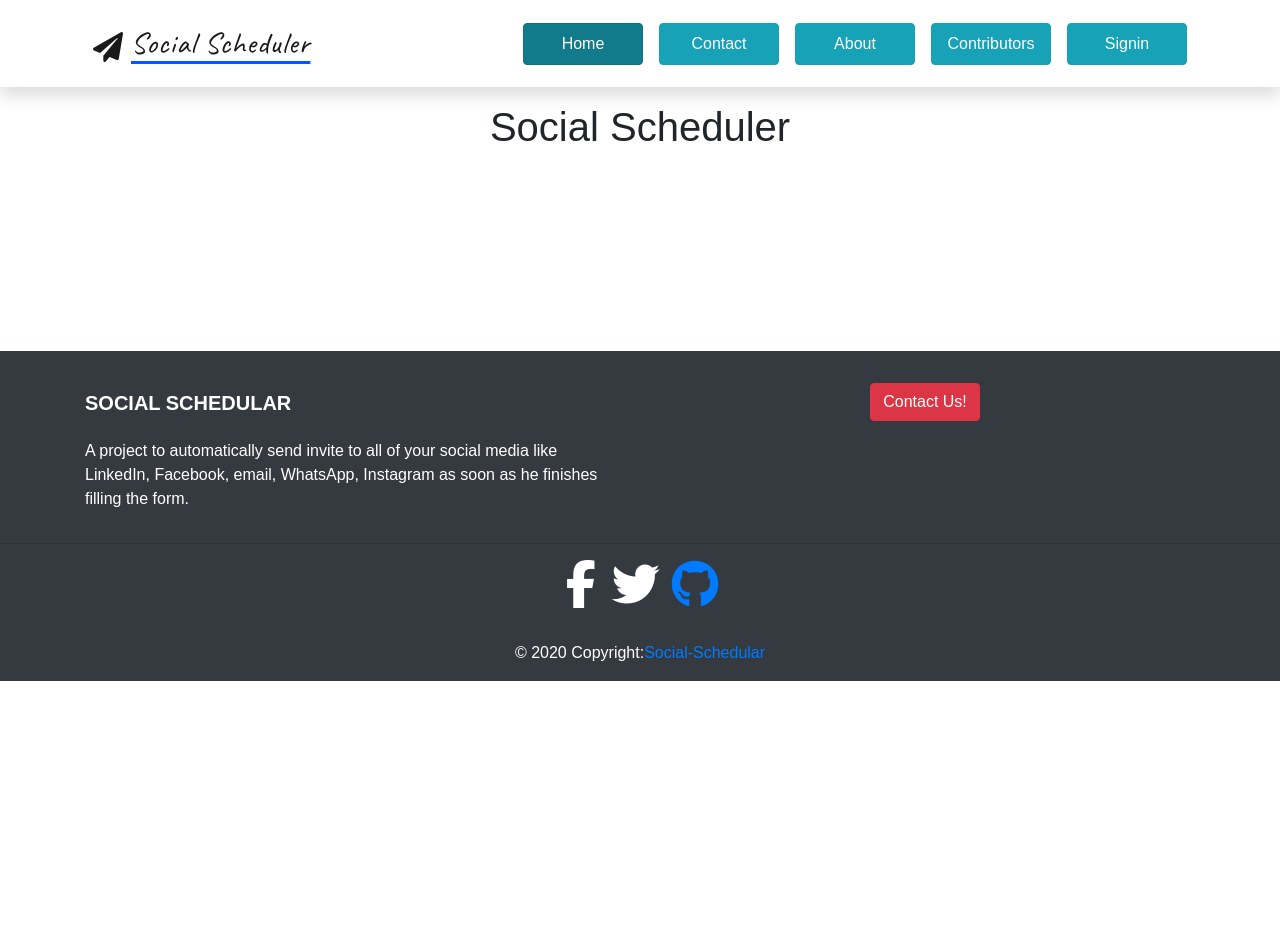
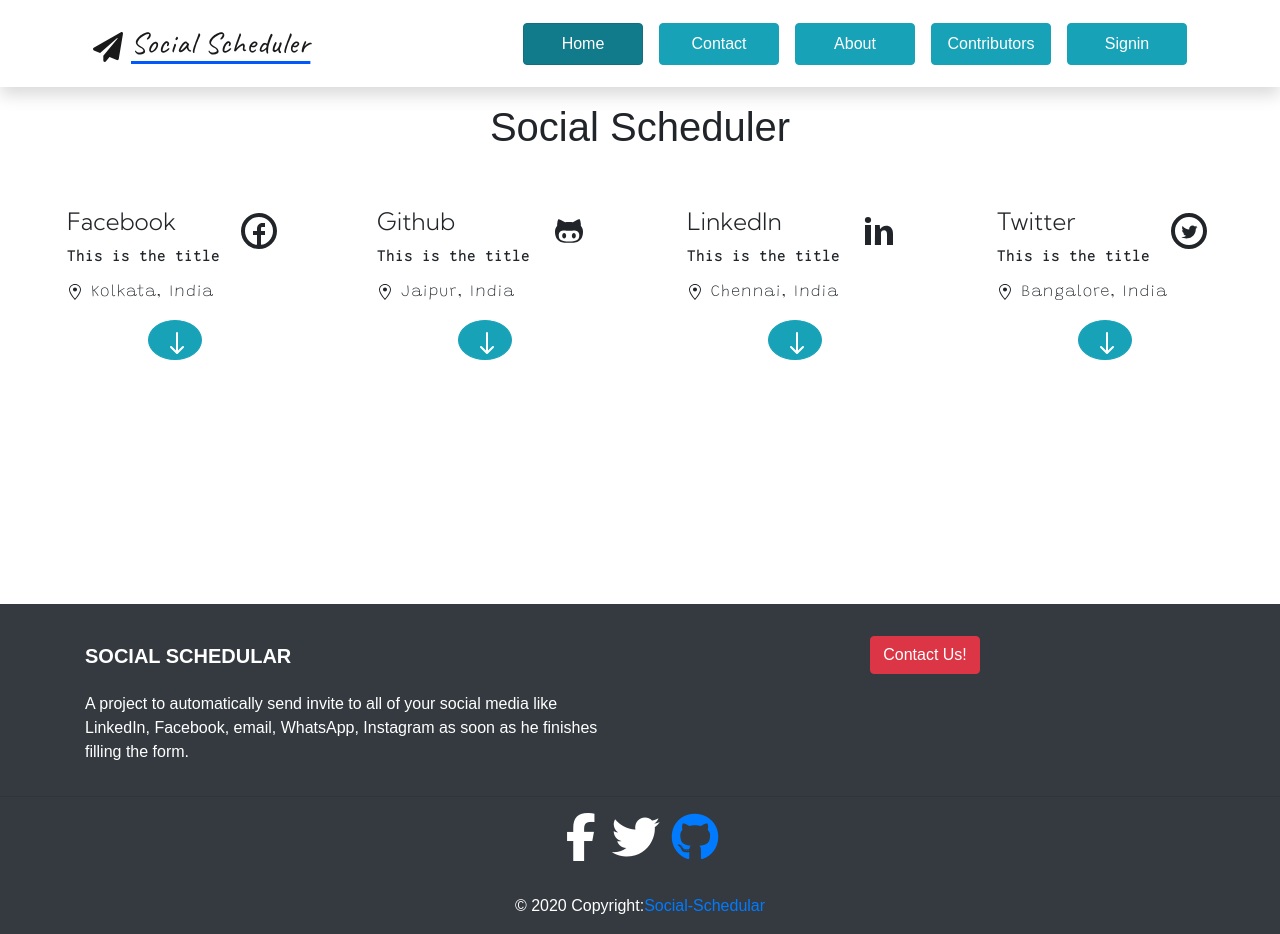
Before and after one commit to anushbhatia/Social-Scheduler, a React (Create React App) app: page / in a window 1280 px wide. Before the commit the page ends 800 px from the top, so only its background shows below. Built offline with nearby package versions, Linux system fonts and the light colour scheme.

Commit message:
Social Media cards created

```diff
--- a/src/App.css
+++ b/src/App.css
@@ -1,4 +1,5 @@
 @import url('https://fonts.googleapis.com/css2?family=Karla&family=Caveat&display=swap');
+@import url('https://fonts.googleapis.com/css2?family=Grandstander:wght@100&family=Inconsolata:wght@300&family=Kumbh+Sans:wght@300&family=Source+Code+Pro:wght@300&display=swap');
 
 .contact-label {
     font-family: "Karla", sans-serif;
@@ -22,3 +23,73 @@
     text-underline-position: under;
     text-decoration-color: rgb(1, 88, 251);
 }
+
+.card-row {
+    margin: 20px;
+    display : flex;
+    flex-direction: row;
+    justify-content: space-around;
+    flex-flow: wrap;
+}
+
+.cards {
+    width : 20%;
+    background: #fff;
+    margin-bottom : 50px;
+    transition : 0.3s;
+    margin: 20px 5px 20px 5px;
+
+    border-radius: 10px;
+    padding: 6px
+}
+
+.cards:hover {
+    transform: scale(1.05);
+    box-shadow: 0 0 40px -10px;
+}
+
+@media screen and (max-width : 1000px)
+{
+    .cards {
+        width : 40%;
+    }
+}
+
+
+@media screen and (max-width : 500px)
+{
+
+    .cards {
+        width : 100%;
+    }
+}
+
+.card-description {
+    max-height : 0px;
+    overflow-y: hidden;
+    font-family: "Kumbh Sans", sans-serif;
+    letter-spacing: 1px;
+    transition : all 0.1s ease-in-out;
+}
+
+.card-button {
+    height : 40px;
+    width : 40px;
+    padding-right: 40px;
+    transition : all 0.2s ease;
+}
+
+.card-heading {
+    font-family: "Kumbh Sans", sans-serif;
+}
+
+.card-location {
+    font-family : "Grandstander", cursive;
+    letter-spacing: 1px;
+}
+
+.card-title{
+    font-family: "Inconsolata", monospace;
+    font-weight: 650;
+    letter-spacing: 1px;
+}
--- a/src/components/LandingPage.jsx
+++ b/src/components/LandingPage.jsx
@@ -1,5 +1,6 @@
 import React from 'react'
 import styled from 'styled-components';
+import SocialCards from "./SocialCard";
 
 function LandingPage() {
     return (
@@ -8,6 +9,9 @@ function LandingPage() {
                 <h1 className="text-center">
                     Social Scheduler
                 </h1>
+
+                <SocialCards />
+
             </Wrapper>
         </>
     )
--- /dev/null
+++ b/src/components/SocialCard.js
@@ -0,0 +1,74 @@
+import React, { useState } from "react"
+import SocialCardDisplay from "./SocialCardDisplay";
+import {
+    TiSocialFacebookCircular,
+    TiSocialGithub,
+    TiSocialTwitterCircular,
+    TiSocialLinkedin,
+} from "react-icons/ti";
+
+const SocialCardOptions = [
+    {
+        name : "Facebook",
+        logo : <TiSocialFacebookCircular className="float-right" size="3rem" />,
+        location : "Kolkata, India",
+        title : "This is the title",
+        description : "Lorem ipsum dolor sit Ut enim ad minim veniam, quis nostrud exercitation ullamco laboris nisi ut aliquip ex ea commodo consequat. Duis aute irure dolor in reprehenderit in voluptate velit esse cillum dolore eu fugiat nulla pariatur",
+    },
+    {
+        name : "Github",
+        logo : <TiSocialGithub className="float-right" size="3rem" />,
+        location : "Jaipur, India",
+        title : "This is the title",
+        description : "Lorem ipsum dolor sit Ut enim ad minim veniam, quis nostrud exercitation ullamco laboris nisi ut aliquip ex ea commodo consequat. Duis aute irure dolor in reprehenderit in voluptate velit esse cillum dolore eu fugiat nulla pariatur",
+    },
+    {
+        name : "LinkedIn",
+        logo : <TiSocialLinkedin className="float-right" size="3rem" />,
+        location : "Chennai, India",
+        title : "This is the title",
+        description : "Lorem ipsum dolor sit Ut enim ad minim veniam, quis nostrud exercitation ullamco laboris nisi ut aliquip ex ea commodo consequat. Duis aute irure dolor in reprehenderit in voluptate velit esse cillum dolore eu fugiat nulla pariatur",
+    },
+    {
+        name : "Twitter",
+        logo : <TiSocialTwitterCircular className="float-right" size="3rem" />,
+        location : "Bangalore, India",
+        title : "This is the title",
+        description : "Lorem ipsum dolor sit Ut enim ad minim veniam, quis nostrud exercitation ullamco laboris nisi ut aliquip ex ea commodo consequat. Duis aute irure dolor in reprehenderit in voluptate velit esse cillum dolore eu fugiat nulla pariatur",
+    },
+]
+
+
+function SocialCards()
+{
+    const toggleCard = (i)  => {
+
+        var cardd = document.getElementById(i);
+        var but = document.getElementById("b"+i);
+        if(cardd.style.maxHeight == "0px"){
+            cardd.style.maxHeight = "1000px";
+            but.style.transform = "rotate(180deg)";
+        }
+        else{
+            cardd.style.maxHeight = "0px";
+            but.style.transform = "rotate(-0deg)";
+        }
+    }
+
+    return (
+        <div className="card-row">
+
+            {
+                SocialCardOptions.map((card, index) => {
+                    return (
+                        <>
+                            <SocialCardDisplay cards={card} index={index} toggle={toggleCard} />
+                        </>
+                    )
+                })
+
+            }
+        </div>
+    )
+}
+export default SocialCards;
--- /dev/null
+++ b/src/components/SocialCardDisplay.js
@@ -0,0 +1,35 @@
+import React from "react";
+import {BsArrowDown} from "react-icons/bs";
+
+import {
+    GoLocation
+} from "react-icons/go"
+
+function SocialCardDisplay(props)
+{
+
+    return (
+        <div className="cards py-3 px-3">
+            <div>
+            <h4 className="card-heading">
+                {props.cards.name}
+            {props.cards.logo}
+            </h4>
+            </div>
+            <p className="card-title">{props.cards.title}</p>
+            <p className="card-location"><GoLocation className="mr-2" />{props.cards.location}</p>
+            <div className="button-encloser text-center">
+                <button className="card-button btn btn-info rounded-circle text-center mb-2" onClick={() => props.toggle(props.index)} id={"b"+(props.index)}>
+                    <BsArrowDown className="" size="2rem" />
+                </button>
+            </div>
+
+            <div className="card-description" key={props.index} id={props.index}>
+                    {props.cards.description}
+            </div>
+
+        </div>
+    )
+}
+
+export default SocialCardDisplay;
```
